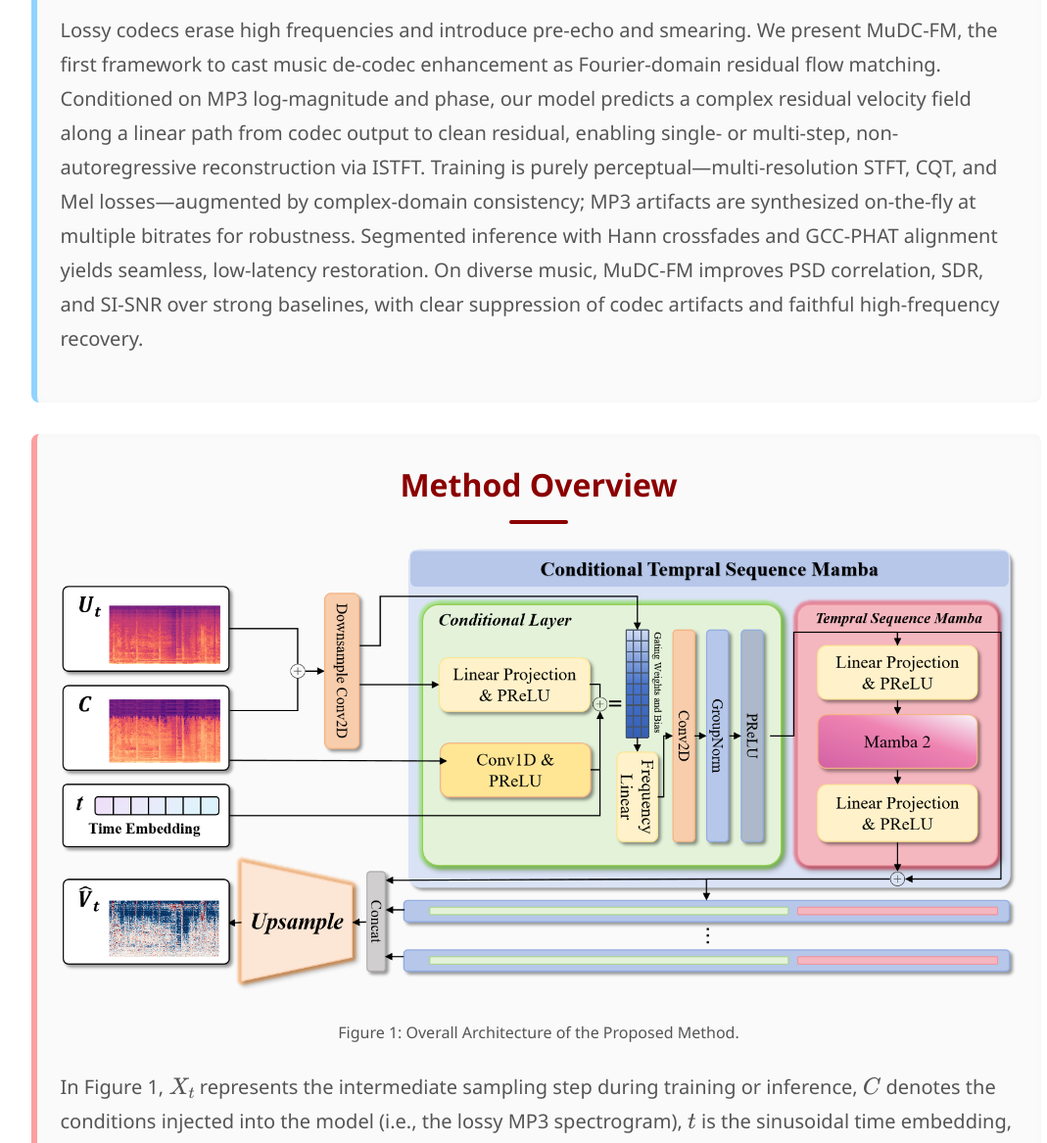
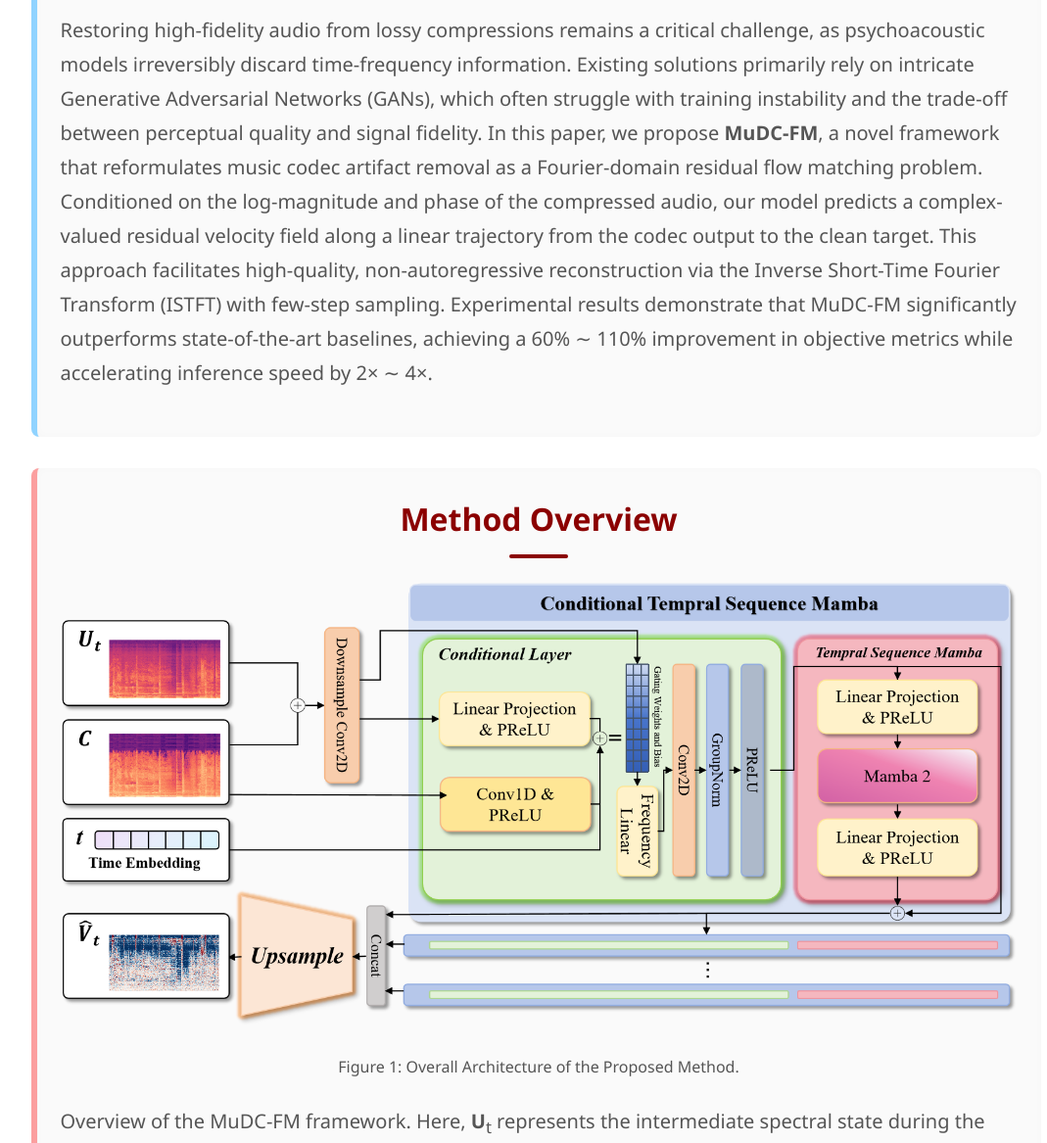
Before and after one commit to Jasper-LittleBrotherHeart/MuDC-FM-Demo, a plain HTML site: page demo/index.html in a window 1280 px wide. Shown: the part 564-1731 px from the top of the page at 98% size, without its empty margins (93-1162 px from the left). Drawn offline with nearby package versions, Linux system fonts and the light colour scheme.

Commit message:
Add files via upload

```diff
--- a/demo/index.html
+++ b/demo/index.html
@@ -71,8 +71,7 @@
     <section id="abstract">
       <h2>Abstract</h2>
       <p>
-       Lossy codecs erase high frequencies and introduce pre-echo and smearing. We present MuDC-FM, the first framework to cast music de-codec enhancement as Fourier-domain residual flow matching. Conditioned on MP3 log-magnitude and phase, our model predicts a complex residual velocity
-        field along a linear path from codec output to clean residual, enabling single- or multi-step, non-autoregressive reconstruction via ISTFT. Training is purely perceptual—multi-resolution STFT, CQT, and Mel losses—augmented by complex-domain consistency; MP3 artifacts are synthesized on-the-fly at multiple bitrates for robustness. Segmented inference with Hann crossfades and GCC-PHAT alignment yields seamless, low-latency restoration. On diverse music, MuDC-FM improves PSD correlation, SDR, and SI-SNR over strong baselines, with clear suppression of codec artifacts and faithful high-frequency recovery.
+       Restoring high-fidelity audio from lossy compressions remains a critical challenge, as psychoacoustic models irreversibly discard time-frequency information. Existing solutions primarily rely on intricate Generative Adversarial Networks (GANs), which often struggle with training instability and the trade-off between perceptual quality and signal fidelity. In this paper, we propose <b>MuDC-FM</b>, a novel framework that reformulates music codec artifact removal as a Fourier-domain residual flow matching problem. Conditioned on the log-magnitude and phase of the compressed audio, our model predicts a complex-valued residual velocity field along a linear trajectory from the codec output to the clean target. This approach facilitates high-quality, non-autoregressive reconstruction via the Inverse Short-Time Fourier Transform (ISTFT) with few-step sampling. Experimental results demonstrate that MuDC-FM significantly outperforms state-of-the-art baselines, achieving a 60% &sim; 110% improvement in objective metrics while accelerating inference speed by 2&times; &sim; 4&times;.
       </p>
     </section>
 
@@ -83,7 +82,7 @@
         <figcaption>Figure 1: Overall Architecture of the Proposed Method.</figcaption>
       </figure>
       <p>
-        In Figure 1, \(X_t\) represents the intermediate sampling step during training or inference, \(C\) denotes the conditions injected into the model (i.e., the lossy MP3 spectrogram), \(t\) is the sinusoidal time embedding, and \(V_t\) is the flow-matching velocity field predicted by the model. During training, following the basic flow-matching theory, noisy sampling is performed on the actual residual masked by the compression algorithm to supervise the output velocity field of the model. During inference, the process starts from simple Gaussian noise, and the velocity field output by the model is used for progressive sampling. After inference, the output residual is added to the initial condition (the MP3 spectrogram) to obtain the complete spectrogram, which is then converted to an audio waveform via iSTFT.
+        Overview of the MuDC-FM framework. Here, <b>U</b><sub>t</sub> represents the intermediate spectral state during the flow process, <i>C</i> denotes the MP3 condition, <i>t</i> is the sinusoidal time embedding, and <i>V&#770;</i><sub>t</sub> is the predicted velocity field.
      </p>
     </section>
 
```
